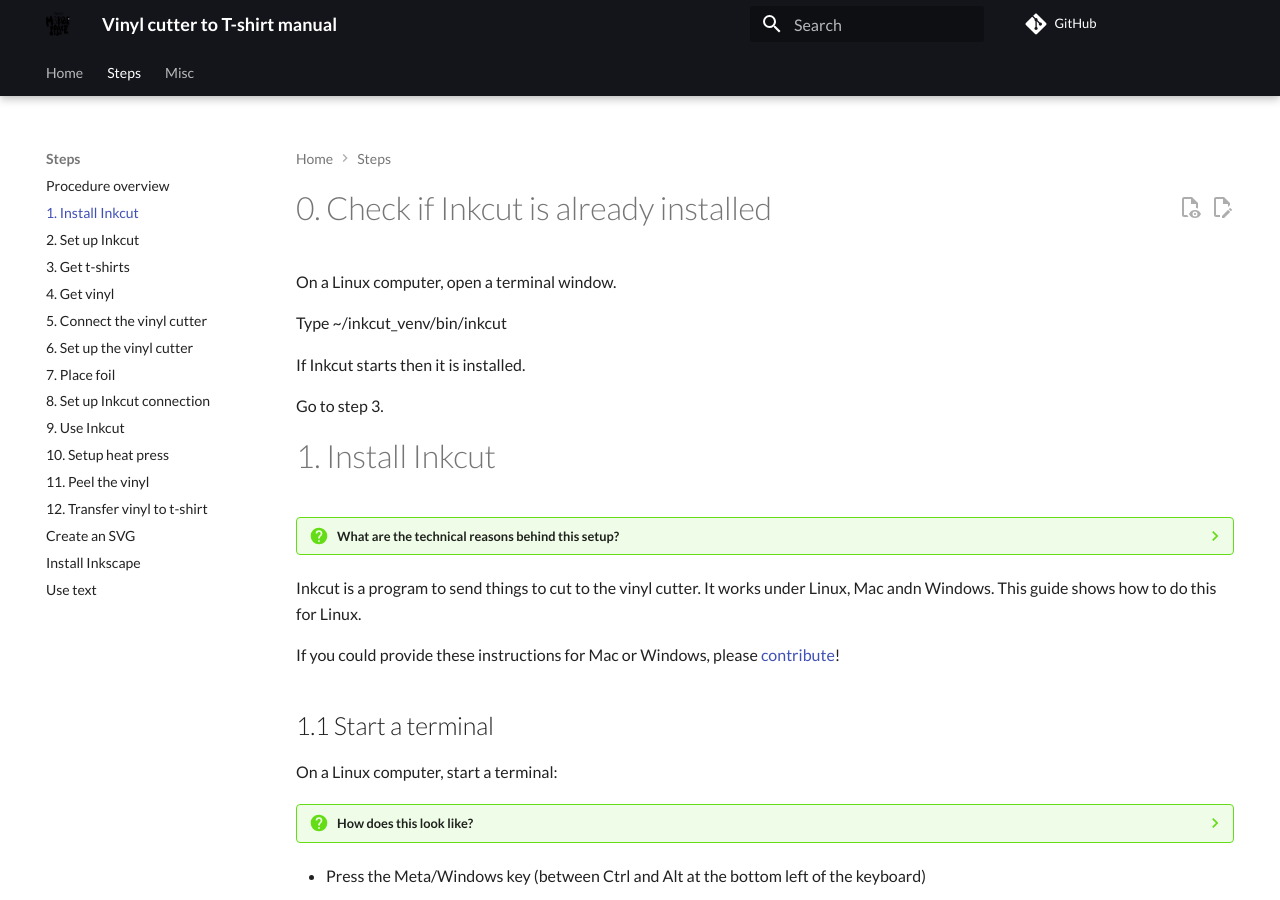
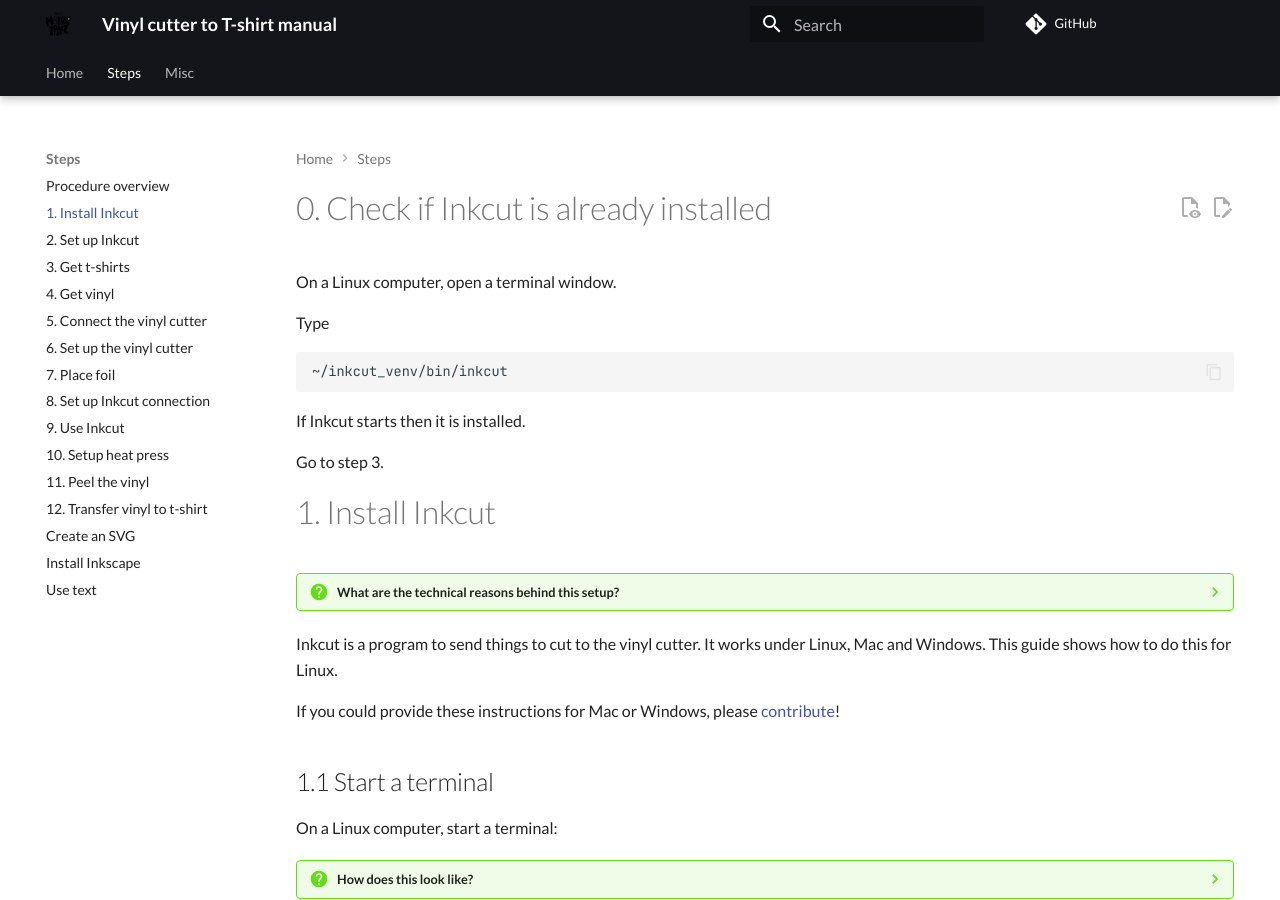
Before and after one commit to uppsala-makerspace/vevor_vinyl_cutter_to_t_shirt_manual, an MkDocs documentation site: the page built from docs/steps/1_install_inkcut/README.md, in a window 1280 px wide and 900 px high. Built offline with MkDocs 1.6.1 and Material for MkDocs 9.7.7, drawn with Linux system fonts in a browser that asks for light colours; comment, search, counter and statistics services are not loaded.

Commit message:
Fix spelling and formatting

````diff
--- a/docs/steps/1_install_inkcut/README.md
+++ b/docs/steps/1_install_inkcut/README.md
@@ -6,10 +6,14 @@
 ---
 
 # 0. Check if Inkcut is already installed
+
 On a Linux computer, open a terminal window.
 
 Type
+
+```bash
 ~/inkcut_venv/bin/inkcut
+```
 
 If Inkcut starts then it is installed.
 
@@ -22,7 +26,7 @@
     See [my notes](../install_inkcut_notes.md) for details.
 
 Inkcut is a program to send things to cut to the vinyl cutter.
-It works under Linux, Mac andn Windows.
+It works under Linux, Mac and Windows.
 This guide shows how to do this for Linux.
 
 If you could provide these instructions for Mac or Windows,
````
